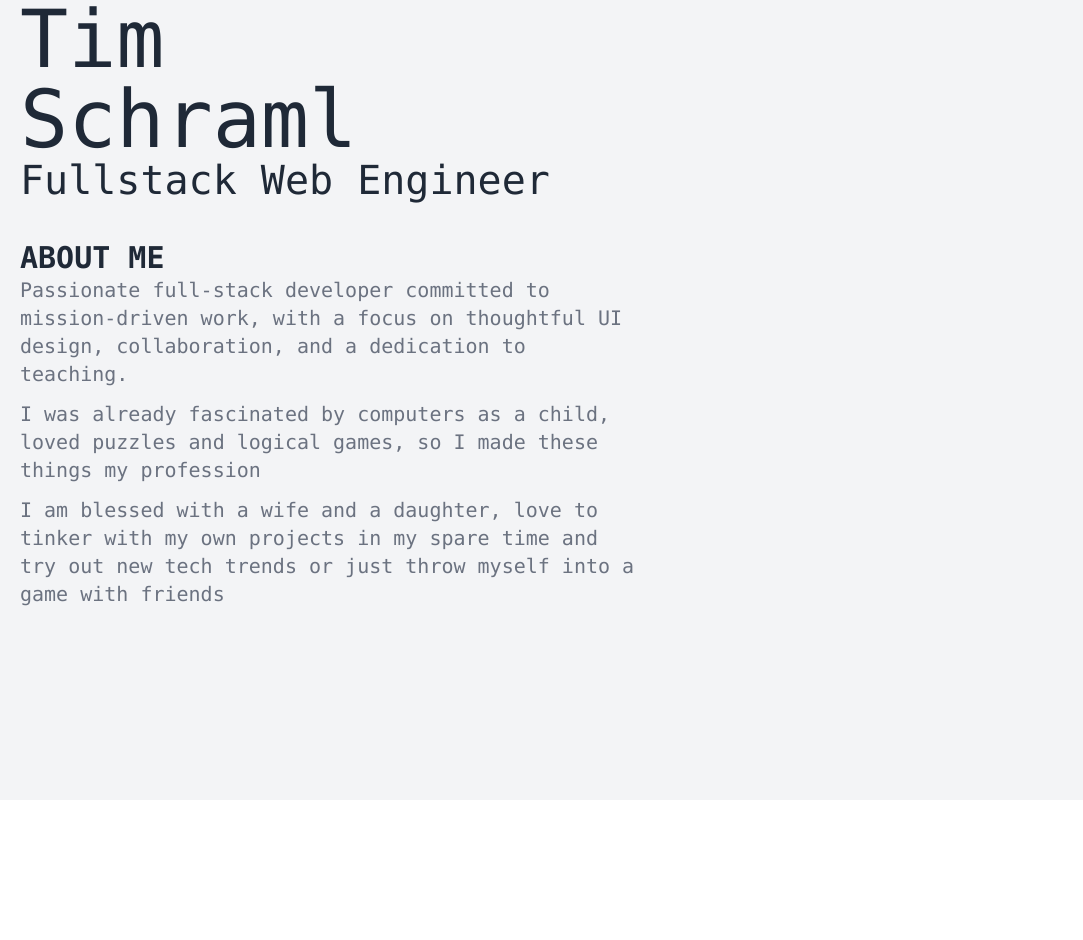
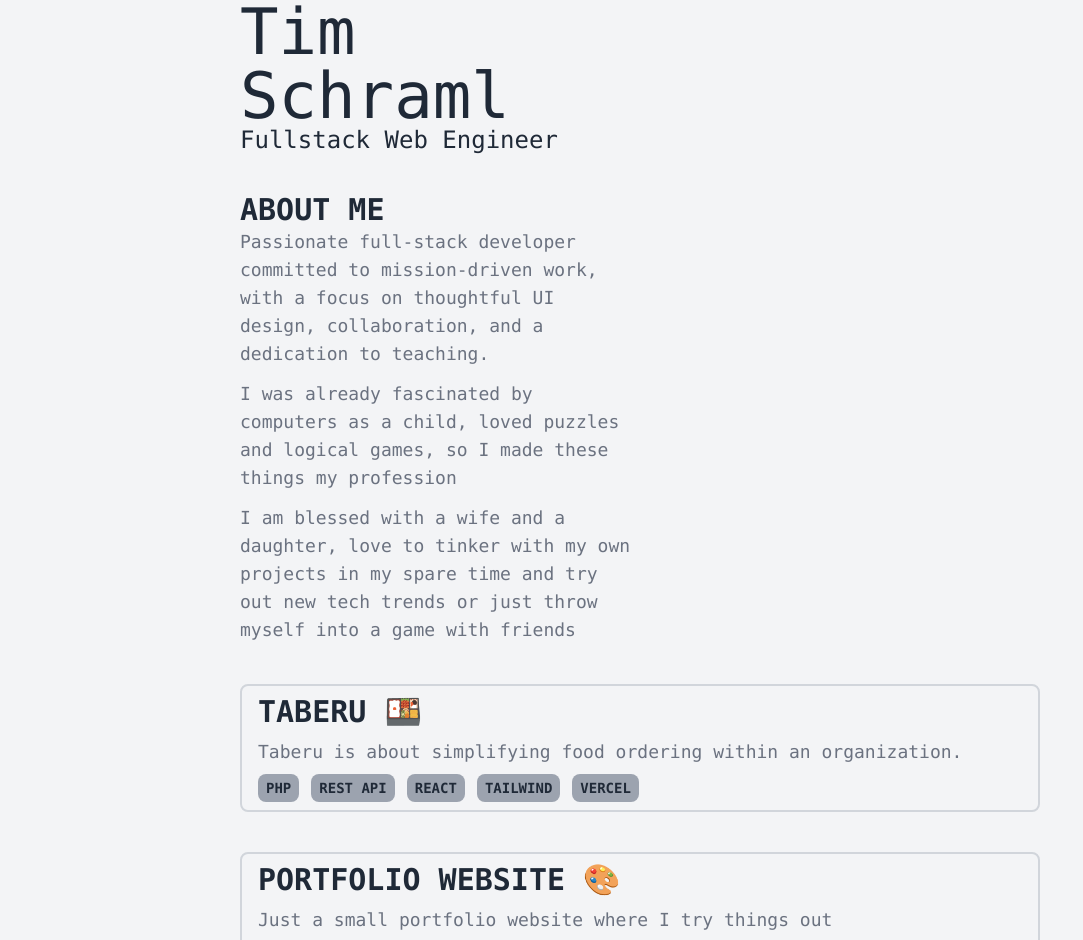
Before and after one commit to SchramlTim/SchramlTim.github.io, a React app: page / in a window 1280 px wide. Shown: the top 940 px of the page, without its empty margins (0-1083 px from the left). Before the commit the page ends 800 px from the top, so only its background shows below. Built offline with nearby package versions, Linux system fonts and the light colour scheme; no server answers.

Commit message:
fix threejs render and add projects

```diff
--- a/src/App.jsx
+++ b/src/App.jsx
@@ -1,17 +1,19 @@
 import Avatar from "./solutions/avatar";
 import React from 'react';
 import { Panel, PanelTitle, PanelContent } from "./components/panel";
+import { Project, ProjectAttribute, ProjectAttributeList, ProjectDescription, ProjectTitle } from "./solutions/project";
 
 
 const App = () =>{
     return (
-        <div className="flex flex-col font-mono gap-10 min-h-screen bg-gray-100 text-gray-800 px-5 text-xl">
+        <div className="flex justify-center bg-gray-100 px-10">
+            <div className="flex flex-col font-mono gap-10 md:w-2/3 min-h-screen  text-gray-800 text-lg">
                 <div className="flex flex-col items-start justify-center">
-                <div className="flex flex-col text-[10vh] leading-[10vh]">
+                    <div className="flex flex-col text-7xl sm:text-[8vh] sm:leading-[8vh]">
                         <span>Tim</span>
                         <span>Schraml</span>
                     </div>
-                <div className="text-[5vh] leading-[5vh]">Fullstack Web Engineer</div>
+                    <div className="text-2xl leading-xl sm:text-[3vh] sm:leading-[3vh]">Fullstack Web Engineer</div>
                 </div>
 
                 <Panel>
@@ -29,6 +31,31 @@ const App = () =>{
                         </div>
                     </PanelContent>
                 </Panel>
+                <Project link={'https://github.com/SchramlTim/taberu'}>
+                    <ProjectTitle>Taberu 🍱</ProjectTitle>
+                    <ProjectDescription>
+                        Taberu is about simplifying food ordering within an organization.
+                    </ProjectDescription>
+                    <ProjectAttributeList>
+                        <ProjectAttribute>PHP</ProjectAttribute>
+                        <ProjectAttribute>REST API</ProjectAttribute>
+                        <ProjectAttribute>React</ProjectAttribute>
+                        <ProjectAttribute>Tailwind</ProjectAttribute>
+                        <ProjectAttribute>Vercel</ProjectAttribute>
+                    </ProjectAttributeList>
+                </Project>
+                <Project link={'https://github.com/SchramlTim/schramltim.github.io'}>
+                    <ProjectTitle>Portfolio website 🎨</ProjectTitle>
+                    <ProjectDescription>
+                        Just a small portfolio website where I try things out
+                    </ProjectDescription>
+                    <ProjectAttributeList>
+                        <ProjectAttribute>React</ProjectAttribute>
+                        <ProjectAttribute>Tailwind</ProjectAttribute>
+                        <ProjectAttribute>Three.js</ProjectAttribute>
+                    </ProjectAttributeList>
+                </Project>
+            </div>
         </div>
     )
 }
--- a/src/solutions/avatar/index.jsx
+++ b/src/solutions/avatar/index.jsx
@@ -7,24 +7,59 @@ import { OrbitControls } from 'three/addons/controls/OrbitControls.js';
 const Avatar = () => {
   const refContainer = useRef(null);
   useEffect(() => {
+    const loader = new OBJLoader();
     const scene = new THREE.Scene();
     const camera = new THREE.PerspectiveCamera(75, 1, 0.1, 1000);
     const renderer = new THREE.WebGLRenderer( { alpha: true });
-    renderer.setSize(300, 300);
+    renderer.shadowMap.enabled = true
+    renderer.shadowMap.type = THREE.PCFSoftShadowMap
+    camera.position.set( 2, 23, 25 );
+    camera.rotation.set(-0.10,0.2, 0.02)
+    const resolution = Math.min(300, window.innerWidth / 2)
+    renderer.setSize( resolution, resolution);
     refContainer.current && refContainer.current.appendChild( renderer.domElement );
-    const loader = new OBJLoader();
+    const hemiLight = new THREE.HemisphereLight(0xffffff, 0x080820, 3)
+    scene.add(hemiLight)
 
-    const light =  new THREE.DirectionalLight( 0xffffff, 1);
-    light.position.set(0, 0, 1)
-    scene.add( light );
+    const light = new THREE.DirectionalLight(0xffffff, Math.PI)
+    light.position.set(1,10,10);
+    light.castShadow = true
+    light.shadow.mapSize.width = 512
+    light.shadow.mapSize.height = 512
+    light.shadow.camera.near = 0.5
+    light.shadow.camera.far = 100
+    scene.add(light)
+
+    const planeGeometry = new THREE.PlaneGeometry(100, 20)
+    const plane = new THREE.Mesh(planeGeometry, new THREE.MeshPhongMaterial())
+    plane.rotateX(-Math.PI / 2)
+    plane.position.y = -1.75
+    plane.receiveShadow = true
+    //scene.add(plane)
+
+    const helper = new THREE.CameraHelper(light.shadow.camera)
+    //scene.add(helper)
+
+    window.addEventListener( 'resize', onWindowResize, false );
+
+    function onWindowResize(){
+        console.log('resize')
+        camera.updateProjectionMatrix();
+        const resolution = Math.min(300, window.innerWidth / 2)
+        renderer.setSize( resolution, resolution);
+
+    }
+
 
     loader.load(
         './Char_Export.obj',
         function ( object ) {
-            light.target = object
+            object.traverse(n => { if ( n.isMesh ) {
+              n.castShadow = true;
+              n.receiveShadow = true;
+              if(n.material.map) n.material.map.anisotropy = 16;
+            }});
             scene.add( object );
-            camera.position.set( 0, 24, 25 );
-            camera.rotation.set(-0.15,0.2, 0.02)
             function animate() {
                 requestAnimationFrame( animate );
                 renderer.render( scene, camera );
@@ -35,10 +70,13 @@ const Avatar = () => {
             console.log( ( xhr.loaded / xhr.total * 100 ) + '% loaded' );
         },
         function ( error ) {
-            console.log( 'An error happened' );
+            console.log( 'An error happened', error );
         }
     );
   }, []);
+
+  //return (<div></div>)
+
   return (
     <div ref={refContainer}></div>
   );
--- /dev/null
+++ b/src/solutions/project/index.jsx
@@ -0,0 +1,47 @@
+import React from 'react';
+
+const Project = (props) => {
+    return (
+      <a href={props.link} className={'flex flex-col gap-2 border-solid border-2 border-gray-300 rounded-lg py-2 px-4'}>
+        {props.children}
+      </a>
+    )
+}
+
+const ProjectTitle = (props) =>{
+    return (
+      <h2 className="text-3xl font-bold uppercase">{props.children}</h2>
+    )
+}
+
+const ProjectDescription = (props) =>{
+    return (
+      <div className={'text-lg text-gray-500'}>
+          {props.children}
+      </div>
+    )
+}
+
+const ProjectAttribute = (props) =>{
+    return (
+      <div className={'text-sm font-bold uppercase px-2 py-1 rounded-lg bg-gray-400'}>
+          {props.children}
+      </div>
+    )
+}
+
+const ProjectAttributeList = (props) =>{
+    return (
+      <div className={'flex flex-row w-full gap-3'}>
+          {props.children}
+      </div>
+    )
+}
+
+export {
+    Project,
+    ProjectTitle,
+    ProjectDescription,
+    ProjectAttributeList,
+    ProjectAttribute
+}
```
Lines whose indentation alone changed are shown as unchanged.
